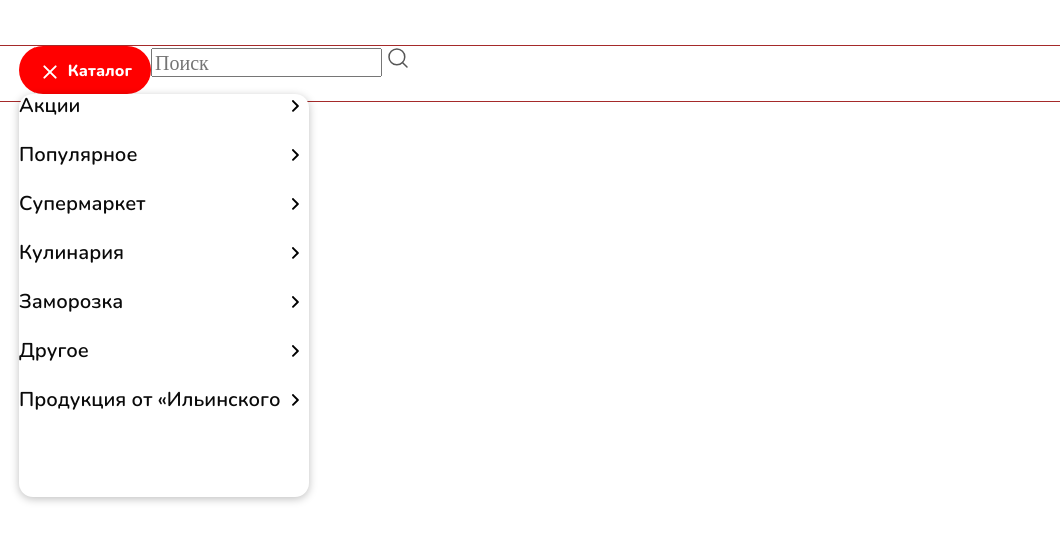
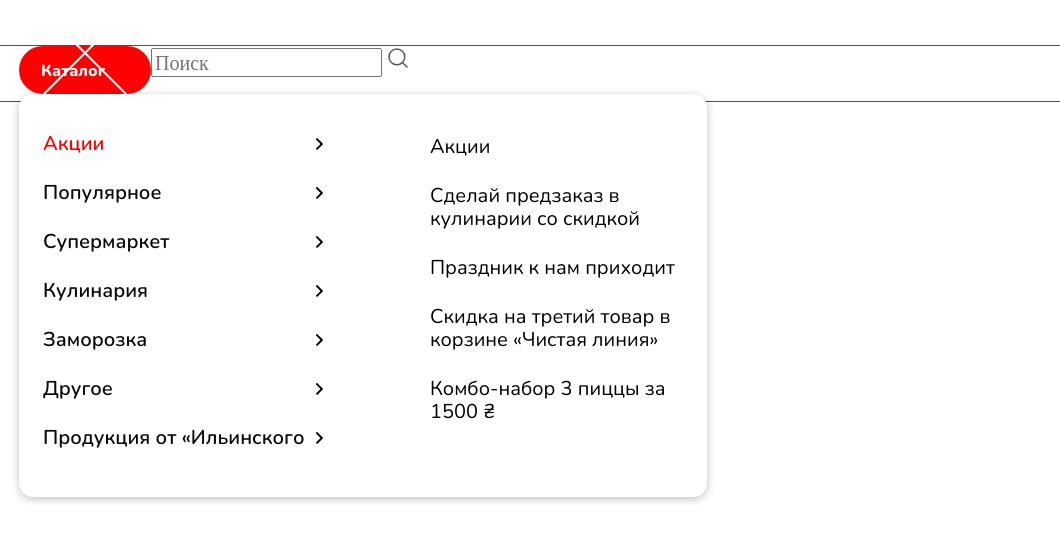
Before and after one commit to Larukhina-Tatiana/IMP, a website: page index.html in a window 1280 px wide. Both pictures are taken after a click on the button "Каталог". Shown: the full height of the page, 220-1280 px from the left. Drawn offline with nearby package versions, Linux system fonts and the light colour scheme; files whose address does not match are found by name.

Commit message:
работа над dropdown

```diff
--- a/index.html
+++ b/index.html
@@ -23,26 +23,29 @@
           <img class="logo-svg" src="./images/icons/logo.svg" alt="Логотип">
         </a>
         <div class="catalog-menu">
-          <button class="header__catalog-btn catalog-menu__btn-main btn-main" aria-label="Open menu">
-            <div class="btn-main__line-box">
+          <button class="header__catalog-btn catalog-menu__btn-main btn-main" aria-label="Каталог">
+            <!-- <div class="btn-main__line-box"> -->
             <span class="btn-main__line"></span>
             <span class="btn-main__line"></span>
             <span class="btn-main__line"></span>
             <span class="btn-main__line"></span>
-            </div>
+            <!-- </div> -->
             Каталог
           </button>
+          <div class="catalog-menu__ground">
             <ul class="catalog-menu__list">
               <li class="catalog-menu__item">
-              <button class="catalog-menu__btn-secondary btn btn--catalog">Акции
+                <button class="catalog-menu__btn-secondary btn btn--catalog catalog-menu__btn-secondary--active">Акции
                   <svg class="catalog-menu__svg" width="7" height="12" aria-label="icon next">
                     <use href="./images/sprite/sprite.svg#arrow-next"></use>
                   </svg>
                 </button>
-              <div class="dropdown">
+                <div class="dropdown dropdown--active">
                   <ul class="dropdown__list">
                     <li class="dropdown__item">
-                    <a class="dropdown__link" href="">пункт 1</a>
+                      <a class="dropdown__link dropdown__link--title" href="./stock.html">
+                        Акции
+                      </a>
                     </li>
                     <li class="dropdown__item">
                       <a class="dropdown__link" href="">Сделай предзаказ
@@ -74,6 +77,9 @@
                 <div class="dropdown">
                   <ul class="dropdown__list">
                     <li class="dropdown__item">
+                      <a class="dropdown__link dropdown__link--title" href="./popular.html">Популярное</a>
+                    </li>
+                    <li class="dropdown__item">
                       <a class="dropdown__link" href="">Пункт1</a>
                     </li>
                   </ul>
@@ -88,6 +94,7 @@
                 <div class="dropdown">
                   <ul class="dropdown__list">
                     <li class="dropdown__item">
+                      <a class="dropdown__link dropdown__link--title" href="./supermarket.html">Супермаркет</a>
                       <!-- <a class="dropdown__link" href="">Супермаркет</a> -->
                     </li>
                     <li class="dropdown__item">
@@ -117,7 +124,7 @@
                 <div class="dropdown">
                   <ul class="dropdown__list">
                     <li class="dropdown__item">
-                    <!-- <a class="dropdown__link" href="">Кулинария</a> -->
+                      <a class="dropdown__link dropdown__link--title" href="./cooking.html">Кулинария</a>
                     </li>
                     <li class="dropdown__item">
                       <a class="dropdown__link" href="">Выпечка</a>
@@ -155,7 +162,7 @@
                 <div class="dropdown">
                   <ul class="dropdown__list">
                     <li class="dropdown__item">
-                    <!-- <a class="dropdown__link" href="">Заморозкая</a> -->
+                      <a class="dropdown__link dropdown__link--title" href="./freezing.html">Заморозка</a>
                     </li>
                     <li class="dropdown__item">
                       <a class="dropdown__link" href="">Пельмени, вареники и равиоли</a>
@@ -187,7 +194,7 @@
                 <div class="dropdown">
                   <ul class="dropdown__list">
                     <li class="dropdown__item">
-                    <!-- <a class="dropdown__link" href="">Другое</a> -->
+                      <a class="dropdown__link dropdown__link--title" href="./other.html">Другое</a>
                     </li>
                     <li class="dropdown__item">
                       <a class="dropdown__link" href="">Красота и гигиена</a>
@@ -214,6 +221,8 @@
                 <div class="dropdown">
                   <ul class="dropdown__list">
                     <li class="dropdown__item">
+                      <a class="dropdown__link dropdown__link--title" href="./Ilyinskyr.html">Продукция от
+                        «Ильинского</a>
                       <!-- <a class="dropdown__link" href="">Другое</a> -->
                     </li>
                     <li class="dropdown__item">
@@ -229,6 +238,7 @@
                 </div>
               </li>
             </ul>
+          </div>
         </div>
 
         <form action="#" class="header__search-form search">
--- a/src/js/burgers.js
+++ b/src/js/burgers.js
@@ -1,13 +1,13 @@
 if (".catalog-menu__btn") {
   $(".catalog-menu__btn-main").on("click", function () {
     $(".btn-main").toggleClass("btn-main-open");
-    $(".catalog-menu__list").toggleClass("catalog-menu__list--open");
+    $(".catalog-menu__ground").toggleClass("catalog-menu__ground--open");
   });
   //  Закрытие окна меню каталога при клике на любую точку экрана кроме меню каталога
   document.addEventListener("click", (e) => {
     if (!e.target.closest(".catalog-menu")) {
       $(".btn-main").toggleClass("btn-main-open");
-      $(".catalog-menu__list").toggleClass("catalog-menu__list--open");
+      $(".catalog-menu__ground").toggleClass("catalog-menu__ground--open");
     }
   });
 }
--- a/src/scss/components/_catalog-menu.scss
+++ b/src/scss/components/_catalog-menu.scss
@@ -4,10 +4,11 @@
     position: relative;
   }
 
-  &__list {
+  &__ground {
     position: absolute;
+    padding: 38px 24px;
     border-radius: 14px;
-    width: 290px;
+    width: 688px;
     height: 403px;
     box-shadow: 0 2px 8px 0 rgba(0, 0, 0, 0.25);
     background: var(--white);
@@ -15,10 +16,15 @@
     opacity: 0;
     visibility: hidden;
     @include transition ($transition-property: (visibility, opacity));
-
   }
 
-  .catalog-menu__list.catalog-menu__list--open {
+  // &__list {
+  //   position: absolute;
+
+
+  // }
+
+  .catalog-menu__ground.catalog-menu__ground--open {
     opacity: 1;
     visibility: visible;
   }
--- a/src/scss/components/_dropdown.scss
+++ b/src/scss/components/_dropdown.scss
@@ -1,12 +1,16 @@
 .dropdown {
-  position: absolute;
-  // background-color: #333;
-  right: -100%;
-  box-shadow: 0 2px 8px 0 rgba(0, 0, 0, 0.25);
+  position: fixed;
+  width: 270px;
+  height: 380px;
+  top: 97px;
+  left: 50%;
+  // outline: 1px solid red;
+  // box-shadow: 0 2px 8px 0 rgba(0, 0, 0, 0.25);
   background: var(--white);
-  border-radius: 14px;
   opacity: 0;
   visibility: hidden;
+  overflow-x: hidden;
+  overflow-y: auto;
   @include transition ($transition-property: (visibility, opacity));
 
   &--active {
@@ -15,7 +19,15 @@
   }
 
   &__list {
-    width: 280px;
+    padding: 38px 10px;
+    width: 100%;
+    height: 100%;
+  }
+
+  &__item {
+    &:not(:last-child) {
+      margin-bottom: 26px;
+    }
   }
 
   &__link {
```
Also changed, not shown: src/html/header.html (+19 -9 lines), css/style.min.css, 1 other file. Lines whose indentation alone changed are shown as unchanged.
